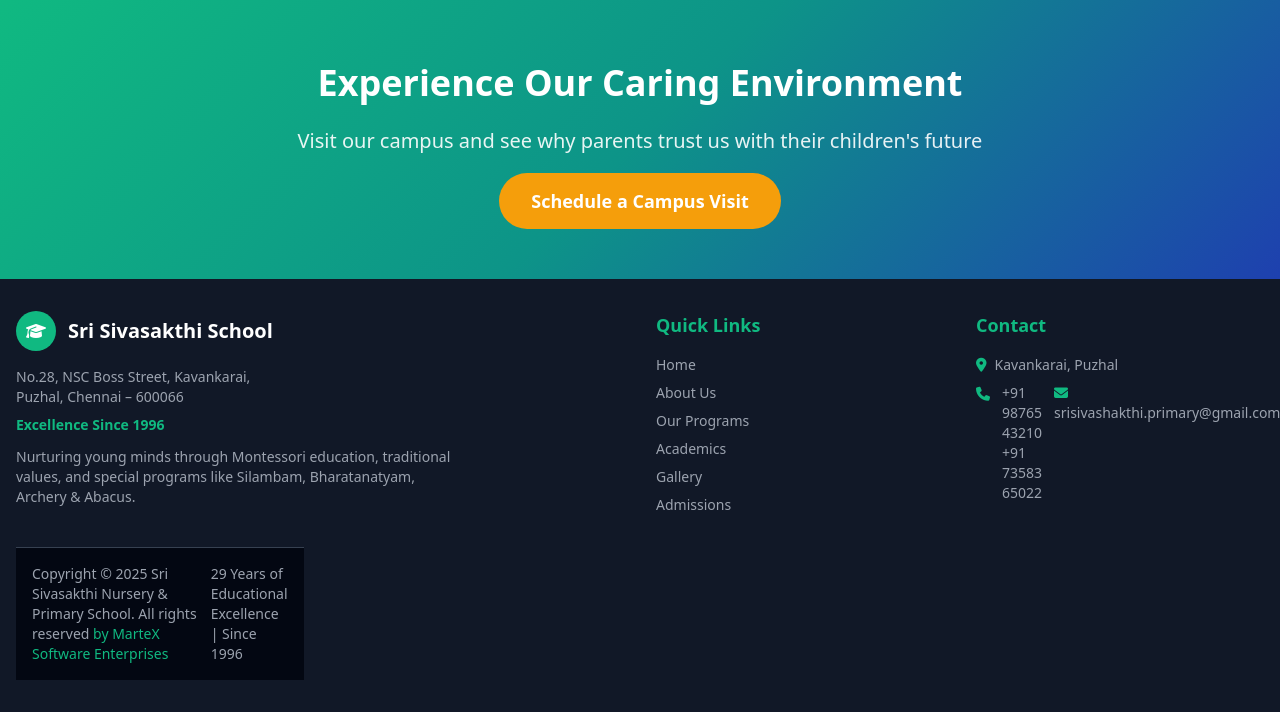
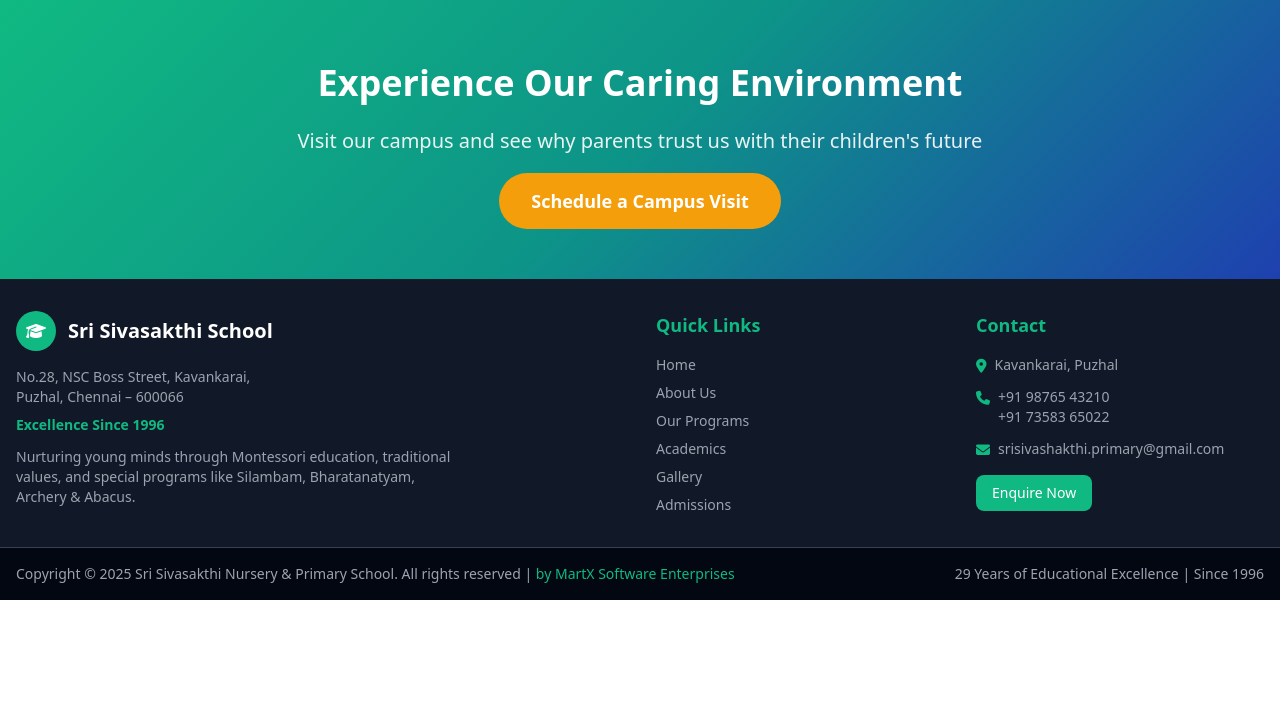
Before and after one commit to madhumitha0511/sivasakthi, a Flask app: page /about in a window 1280 px wide; the page is wider, and only the part inside the window is pictured. Shown: the part 3809-4521 px from the top of that part. After the commit the page ends 4409 px from the top of that part, so only its background shows below. Run offline with Flask 3, Linux system fonts and the light colour scheme; some libraries are stand-ins or nearby versions.

Commit message:
Update footer.html

```diff
--- a/templates/footer.html
+++ b/templates/footer.html
@@ -2,6 +2,7 @@
     <!-- Main Footer -->
     <div class="container mx-auto px-4 py-8">
         <div class="grid md:grid-cols-2 lg:grid-cols-4 gap-8">
+
             <!-- School Info -->
             <div class="lg:col-span-2">
                 <div class="flex items-center space-x-3 mb-4">
@@ -47,22 +48,33 @@
             <!-- Contact Info -->
             <div>
                 <h4 class="text-lg font-semibold text-emerald-custom mb-4">Contact</h4>
-                <div class="space-y-2 text-gray-400 text-sm">
-                    <p><i class="fas fa-map-marker-alt text-emerald-custom mr-2"></i>Kavankarai, Puzhal</p>
-                   <div class="flex items-center space-x-4">
-<div class="flex items-start space-x-3">
-  <!-- Phone Icon -->
+                <div class="space-y-3 text-gray-400 text-sm">
+
+                    <!-- Location -->
+                    <div class="flex items-start space-x-2">
+                        <i class="fas fa-map-marker-alt text-emerald-custom mt-1"></i>
+                        <span>Kavankarai, Puzhal</span>
+                    </div>
+
+                    <!-- Phone -->
+                    <div class="flex items-start space-x-2">
                         <i class="fas fa-phone text-emerald-custom mt-1"></i>
-
- <!-- Phone Numbers -->
                         <div class="flex flex-col">
                             <a href="tel:+919876543210" class="hover:underline">+91 98765 43210</a>
                             <a href="tel:+917358365022" class="hover:underline">+91 73583 65022</a>
                         </div>
+                    </div>
 
+                    <!-- Email -->
+                    <div class="flex items-start space-x-2">
+                        <i class="fas fa-envelope text-emerald-custom mt-1"></i>
+                        <a href="mailto:srisivashakthi.primary@gmail.com" class="hover:underline">
+                            srisivashakthi.primary@gmail.com
+                        </a>
+                    </div>
+                </div>
 
-                    <p><i class="fas fa-envelope text-emerald-custom mr-2"></i>srisivashakthi.primary@gmail.com</p>
-                </div>
+                <!-- CTA -->
                 <a href="{{ url_for('admissions') }}" class="inline-block mt-4 bg-emerald-custom text-white px-4 py-2 rounded-lg hover:bg-emerald-600 transition-colors duration-300 text-sm font-medium">
                     Enquire Now
                 </a>
@@ -75,14 +87,13 @@
         <div class="container mx-auto px-4 py-4">
             <div class="flex flex-col md:flex-row justify-between items-center text-sm text-gray-400">
                 <p>
-               Copyright © 2025 Sri Sivasakthi Nursery & Primary School. All rights reserved
+                    Copyright © 2025 Sri Sivasakthi Nursery & Primary School. All rights reserved |
                     <a href="https://martxai.tech/" target="_blank" class="text-emerald-custom hover:underline">
-                    by MarteX Software Enterprises
+                        by MartX Software Enterprises
                     </a>
                 </p>
                 <p>29 Years of Educational Excellence | Since 1996</p>
             </div>
         </div>
     </div>
-
 </footer>
```
Lines whose indentation alone changed are shown as unchanged.
